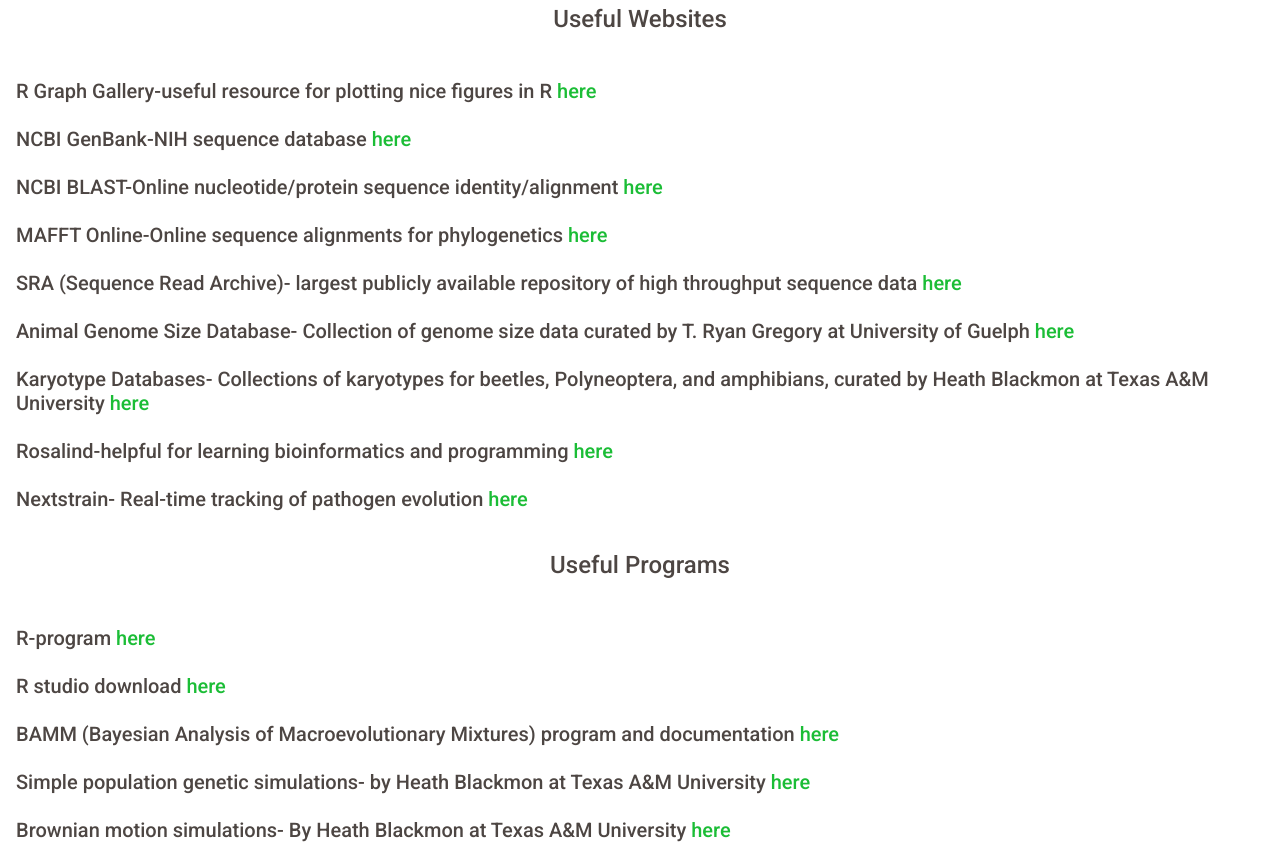
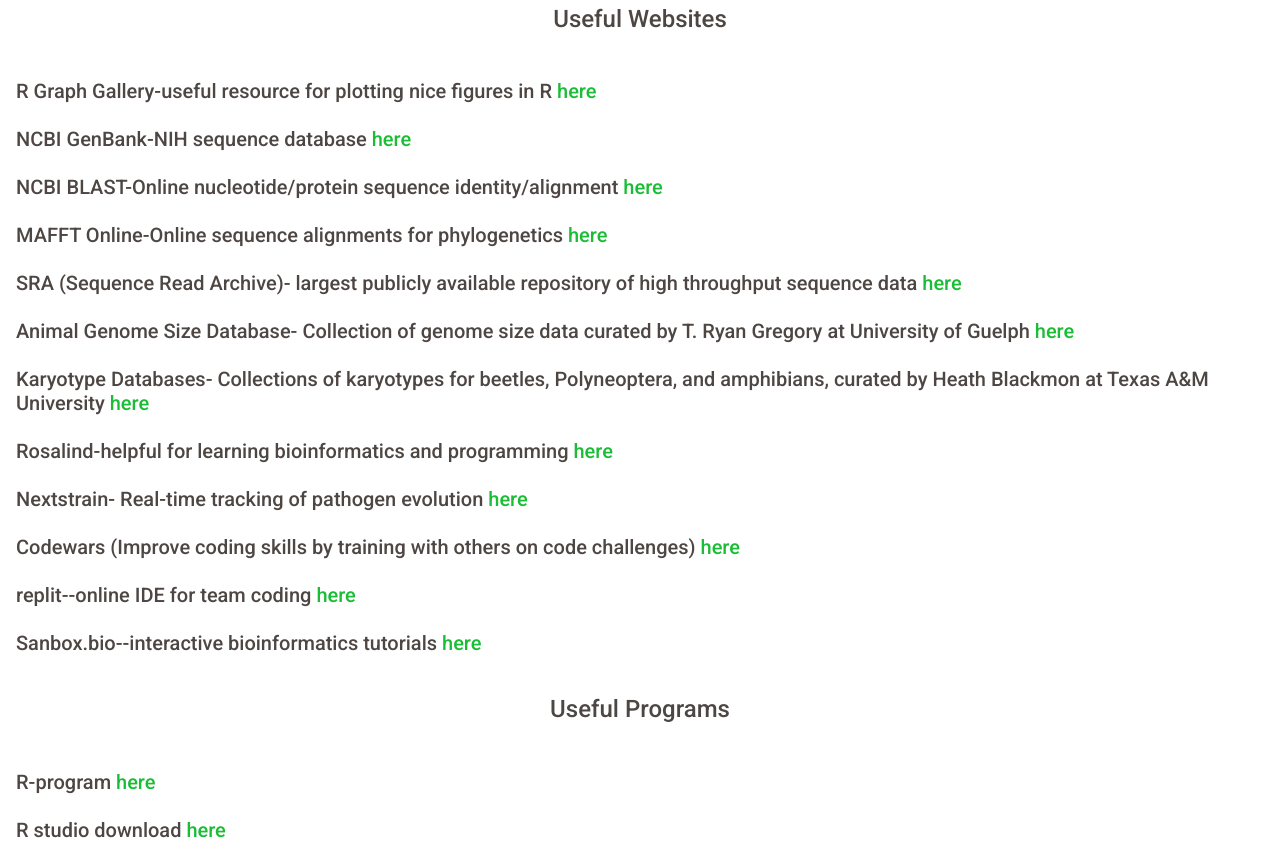
Before and after one commit to cehjelmen/cehjelmen.github.io, a plain HTML site: page Resources.html in a window 1280 px wide. Shown: the part 229-1092 px from the top of the page. Drawn offline with nearby package versions, Linux system fonts and the light colour scheme.

Commit message:
Update Resources.html

```diff
--- a/Resources.html
+++ b/Resources.html
@@ -120,13 +120,17 @@
 	Karyotype Databases- Collections of karyotypes for beetles, Polyneoptera, and amphibians, curated by Heath Blackmon at Texas A&M University <a href="http://coleoguy.github.io/karyotypes/">here</a><br><br>
 	Rosalind-helpful for learning bioinformatics and programming <a href="http://rosalind.info/problems/locations/">here</a><br><br>
 	Nextstrain- Real-time tracking of pathogen evolution <a href="https://nextstrain.org/">here</a><br><br>
+	Codewars (Improve coding skills by training with others on code challenges) <a href="https://www.codewars.com/">here</a><br><br>
+	replit--online IDE for team coding <a href="https://replit.com/">here</a><br><br>
+	Sanbox.bio--interactive bioinformatics tutorials <a href="https://sandbox.bio/">here</a><br><br>
+
 
 	</h5>
 	<h4 class="section-title"> Useful Programs </p></h4>
 	<h5 class="subheading m-3">R-program <a href="https://www.r-project.org/">here</a><br><br>
 	R studio download <a href="https://www.rstudio.com/">here</a><br><br>
 	BAMM (Bayesian Analysis of Macroevolutionary Mixtures) program and documentation <a href="http://bamm-project.org/">here</a><br><br>
-Simple population genetic simulations- by Heath Blackmon at Texas A&M University <a href="https://evobir.shinyapps.io/popgen_app/">here</a><br><br>
+	Simple population genetic simulations- by Heath Blackmon at Texas A&M University <a href="https://evobir.shinyapps.io/popgen_app/">here</a><br><br>
 	Brownian motion simulations- By Heath Blackmon at Texas A&M University <a href="https://evobir.shinyapps.io/brownian_motion/">here</a><br><br>
 	</h5>
 	<h4 class="section-title"> Useful Papers</p></h4>
```
